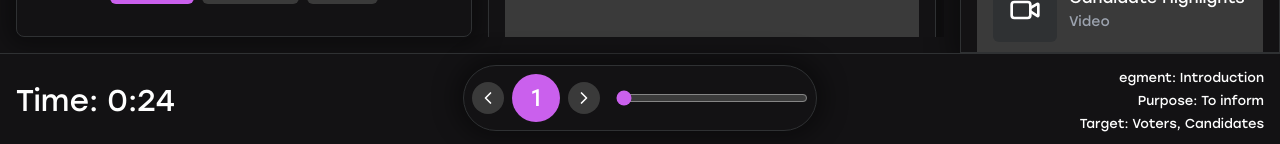
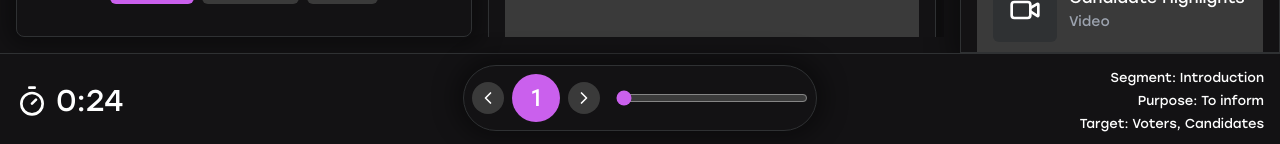
Before and after one commit to pulpshah/TextMRI-Mini, a Next.js app: page / in a window 1280 px wide. Shown: the part 653-797 px from the top of the page. Built offline with nearby package versions, Linux system fonts and the light colour scheme.

Commit message:
Update page.tsx

```diff
--- a/app/page.tsx
+++ b/app/page.tsx
@@ -1,7 +1,7 @@
 'use client'
 
 import { useState, useRef, useEffect } from 'react'
-import { ChevronRight, ChevronLeft, BarChart2, FileText, User, X, Maximize2, Volume2, Radio, Headphones, Video, FileText as ArticleIcon } from 'lucide-react'
+import { ChevronRight, ChevronLeft, BarChart2, FileText, User, X, Timer, Maximize2, Volume2, Radio, Headphones, Video, FileText as ArticleIcon } from 'lucide-react'
 import Image from 'next/image'
 
 import { Avatar, AvatarFallback, AvatarImage } from "@/components/ui/avatar"
@@ -297,10 +297,12 @@ export default function Component() {
       <footer className="bg-[#131214] border-t border-[#2F3133] p-4">
         <div className="flex justify-between items-center">
           <div className="flex items-center text-[30px] space-x-4">
-            <span>Time: {getTotalTime()} </span>
+            <span className='flex justify-center items-center gap-2'>
+              <Timer className="w-8 h-8" /> {getTotalTime()}
+            </span>
           </div>
           <div className="text-right text-[13px] space-y-2">
-            <p>egment: {currentSegment}</p>
+            <p>Segment: {currentSegment}</p>
             <p>Purpose: {speakerPurpose}</p>
             <p>Target: {targetAudience}</p>
           </div>
```
